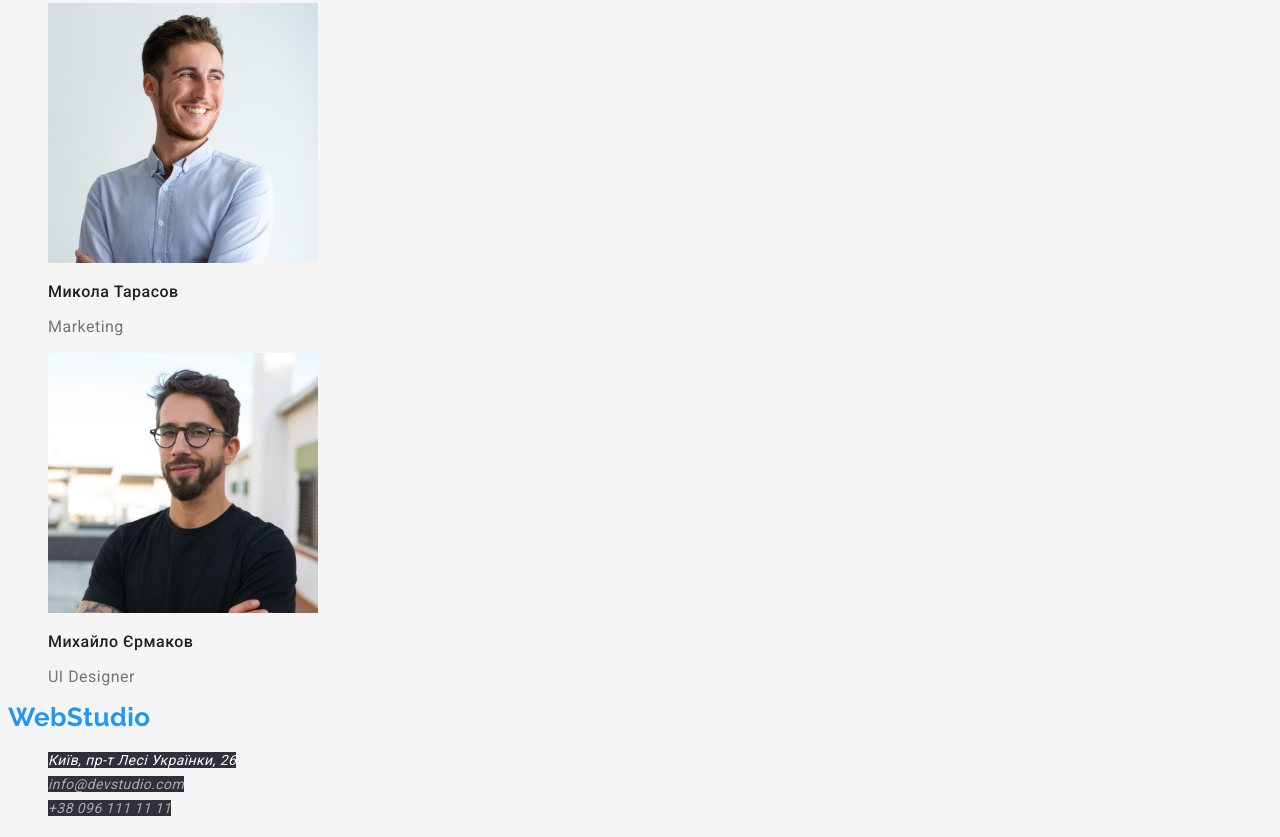
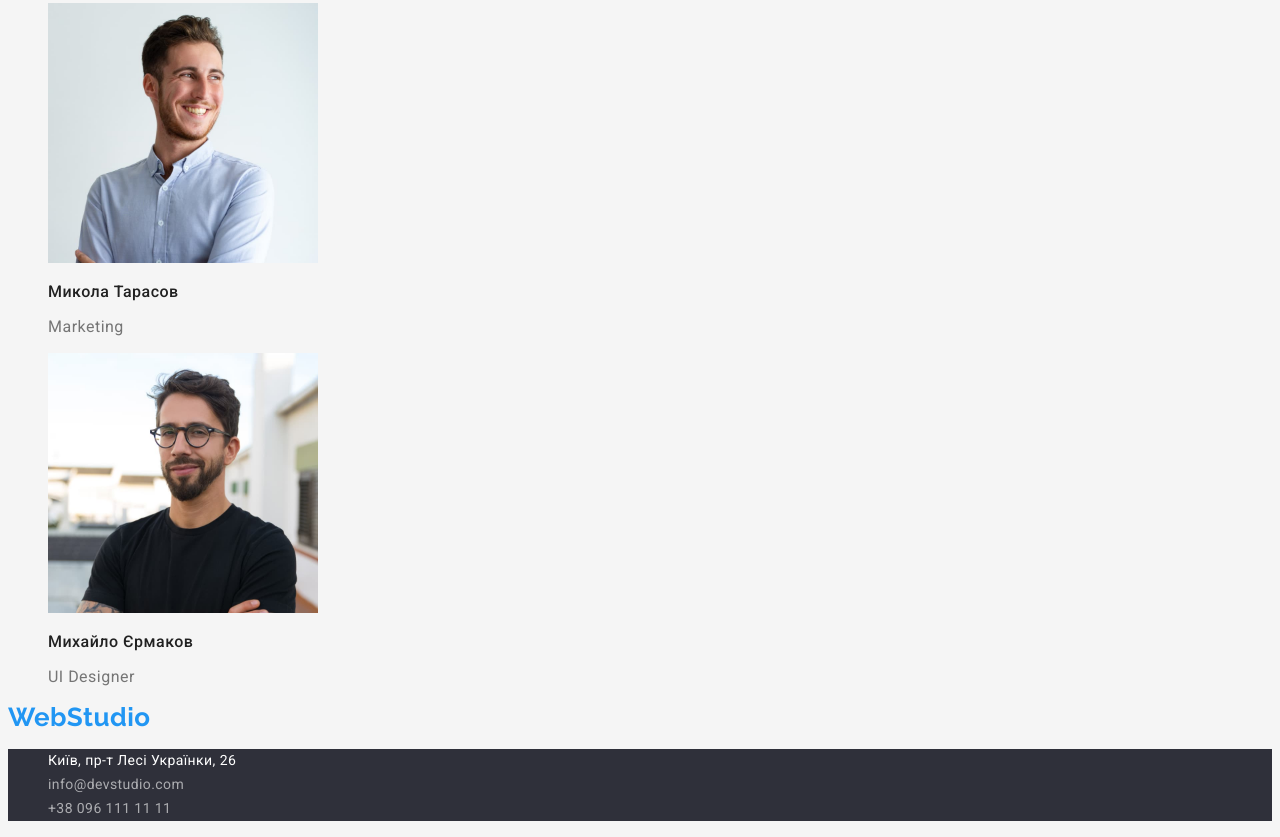
Before and after one commit to MagisterUnivers/goit-markup-hw-02, a plain HTML site: page index.html in a window 1280 px wide. Shown: the part 2416-3253 px from the top of the page. Drawn offline with Linux system fonts and the light colour scheme.

Commit message:
Portfolio footer CSS fix

```diff
--- a/css/styles.css
+++ b/css/styles.css
@@ -145,10 +145,10 @@ ul {
         color: var(--secondarytext-color);
 }
 
-/* Убираем полоску underline в футере */
+/* Делаем задний фон для футера */
 
-.footeradress a {
-    text-decoration: none;
+.footeradress {
+    background-color: var(--footerbackground-color);
 }
 
 /* Ставим стили для контактов в футере */
@@ -156,10 +156,12 @@ ul {
 
 .footeradress-city {
         font-size: 14px;
+        font-style: normal;
         line-height: 1.71;
         letter-spacing: 0.03em;
         color: var(--headerbackground-color);
         background-color: #2F303A;
+        text-decoration: none;
 }
 
 /* Ставим стили для контактов в футере */
@@ -168,10 +170,12 @@ ul {
 .footeradress-mail,
 .footeradress-phonenumber {
         font-size: 14px;
+        font-style: normal;
         line-height: 1.71;
         letter-spacing: 0.03em;
         background-color: #2F303A;
         color: rgba(255, 255, 255, 0.6);
+        text-decoration: none;
 }
 
 
```
